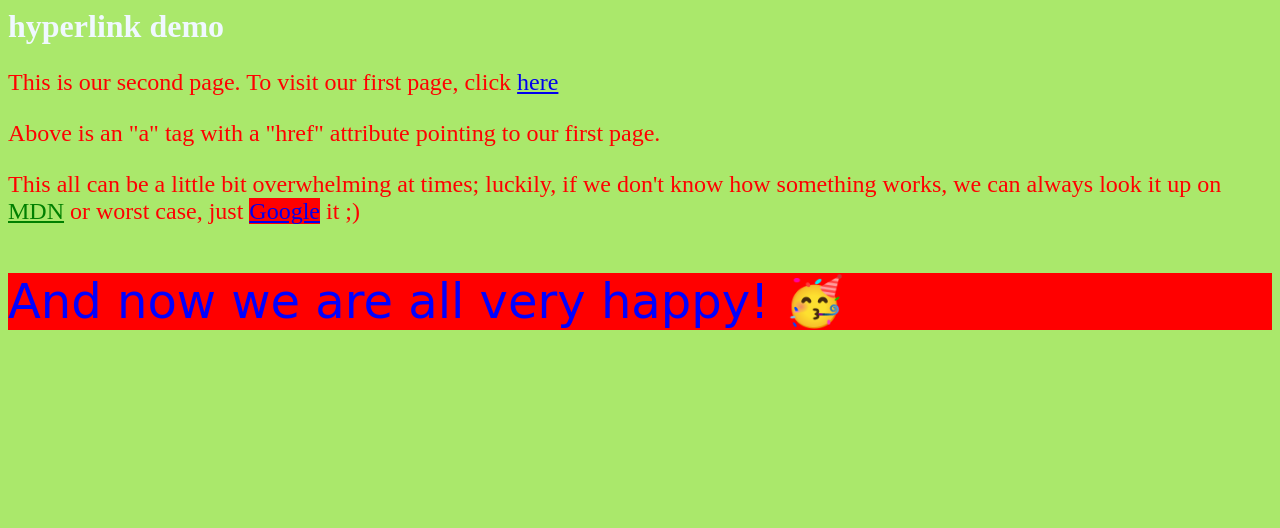
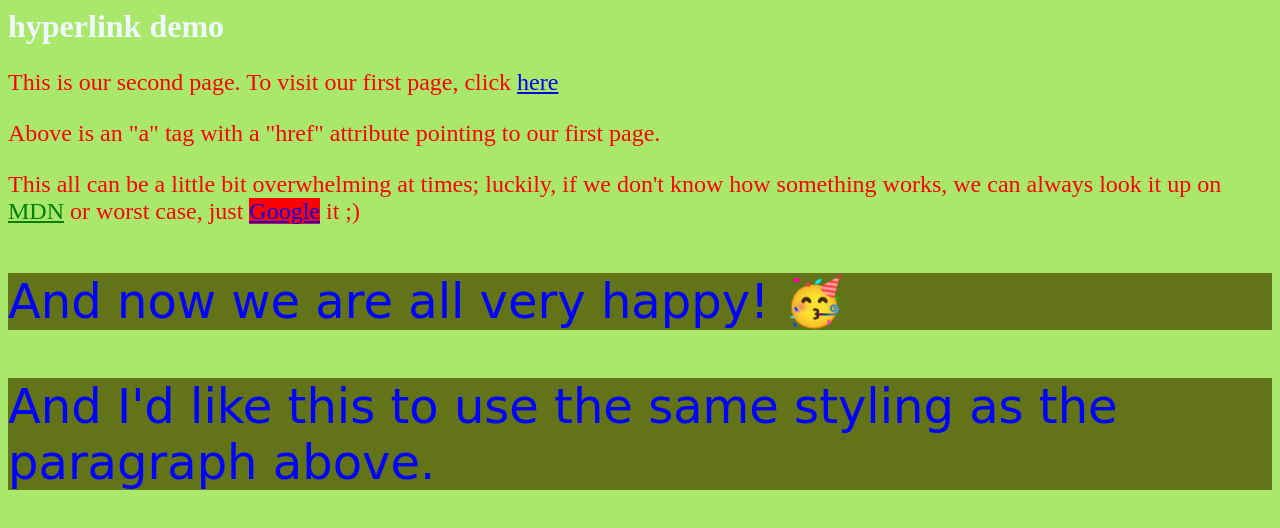
Before and after one commit to sonofaBIT-ch/hello-html, a plain HTML site: page index.html in a window 1280 px wide. Drawn offline with Linux system fonts and the light colour scheme.

Commit message:
extract inline styling into CSS class

```diff
--- a/index.css
+++ b/index.css
@@ -2,11 +2,21 @@
 body {
     background-color: #aae86b;
 }
+
 p {
     font-size: 24px;
     color: #ff0000;
 }
+
 h1 {
     color: aliceblue;
 }
+
+.ugly-paragraph {
+    background-color: #637318;
+    color: blue;
+    font-family: cursive;
+    font-size: 48px;
+}
+
 /* actual CSS ends here */
--- a/index.html
+++ b/index.html
@@ -20,7 +20,8 @@
     <a href="https://www.google.co.uk/" style="background-color: red">Google</a> it ;)
 </p>
 
-<p style="background-color: red; color: blue; font-family: cursive; font-size: 48px;">And now we are all very happy! &#129395;</p>
+<p class="ugly-paragraph">And now we are all very happy! &#129395;</p>
+<p class="ugly-paragraph">And I'd like this to use the same styling as the paragraph above.</p>
 
 </body>
 </html>
```
